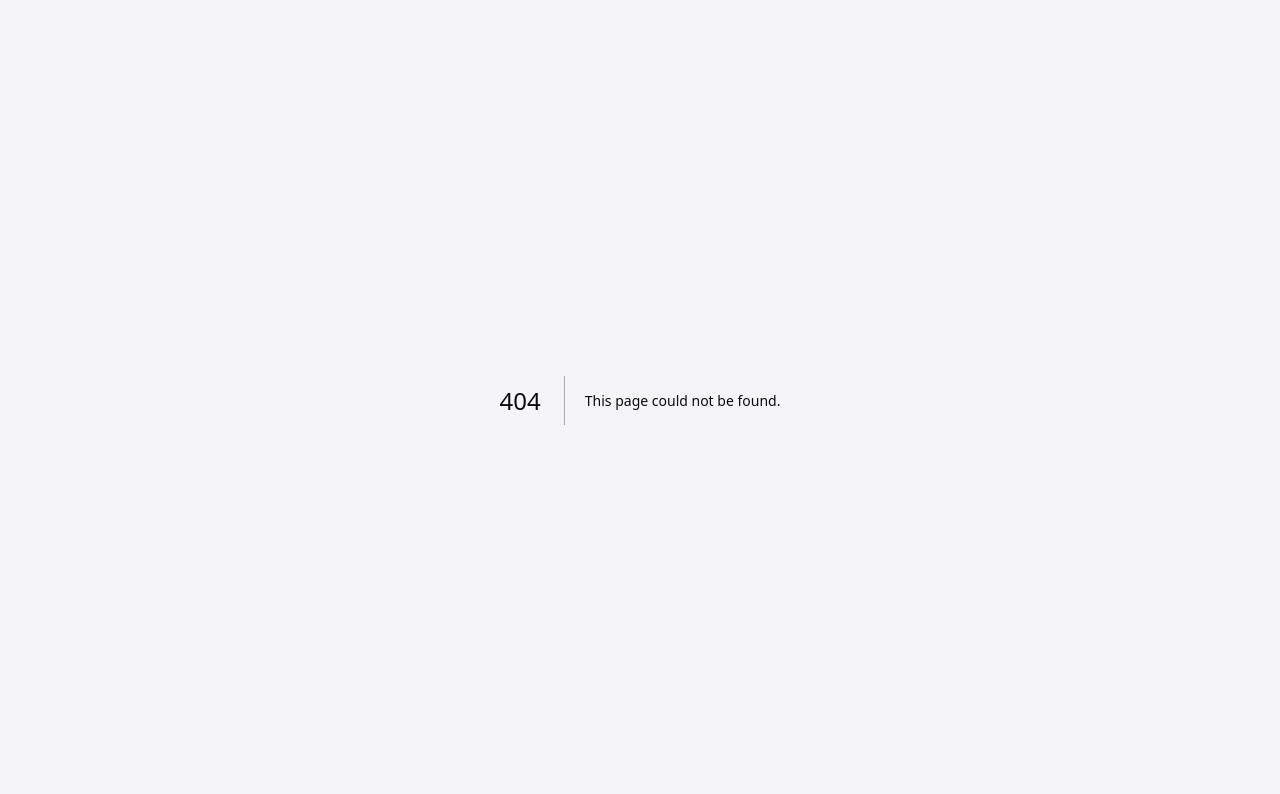
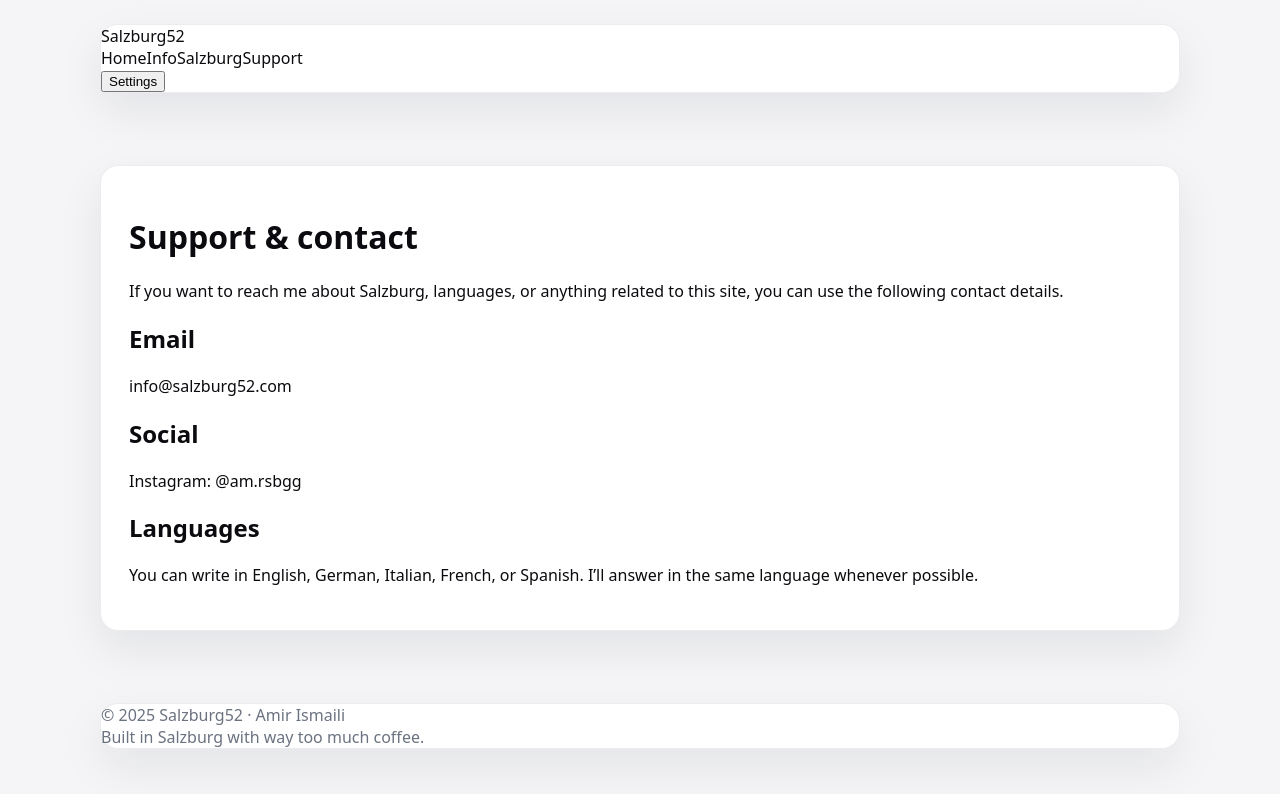
Before and after one commit to luv2loot/salzburg52, a Next.js app: page /en/support in a window 1280 px wide. Before the commit this address had no page. Shown: the top 794 px of the page. Built offline with nearby package versions, Linux system fonts and the light colour scheme.

Commit message:
Create page.js

```diff
--- /dev/null
+++ b/app/en/support/page.js
@@ -0,0 +1,47 @@
+import Header from "@/components/Header";
+import Footer from "@/components/Footer";
+import Cursor from "@/components/Cursor";
+
+const LANG = "en";
+
+export default function EnSupportPage() {
+  return (
+    <>
+      <Cursor />
+      <Header lang={LANG} />
+      <main className="app-shell">
+        <div className="surface" style={{ padding: "1.75rem" }}>
+          <h1>Support & contact</h1>
+          <p>
+            If you want to reach me about Salzburg, languages, or anything
+            related to this site, you can use the following contact details.
+          </p>
+
+          <h2>Email</h2>
+          <p>
+            <a href="mailto:info@salzburg52.com">info@salzburg52.com</a>
+          </p>
+
+          <h2>Social</h2>
+          <p>
+            Instagram:{" "}
+            <a
+              href="https://www.instagram.com/am.rsbgg"
+              target="_blank"
+              rel="noreferrer"
+            >
+              @am.rsbgg
+            </a>
+          </p>
+
+          <h2>Languages</h2>
+          <p>
+            You can write in English, German, Italian, French, or Spanish. I’ll
+            answer in the same language whenever possible.
+          </p>
+        </div>
+      </main>
+      <Footer lang={LANG} />
+    </>
+  );
+}
```
